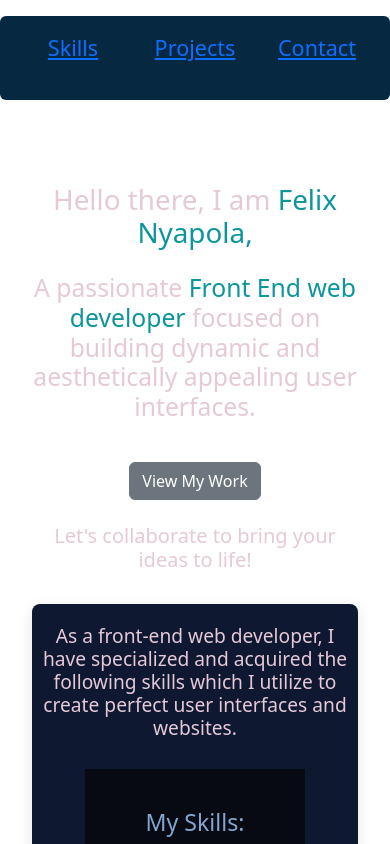
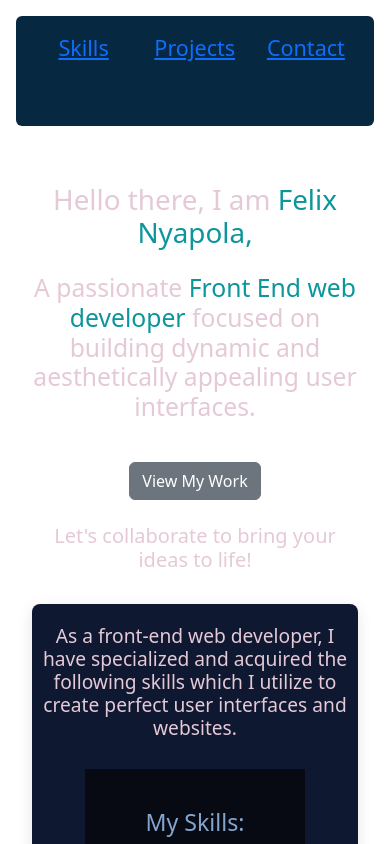
Before and after one commit to nyapo1/ReactPortolio, a React (Vite) app: page / in a window 390 px wide. Shown: the top 844 px of the page. Built offline with nearby package versions, Linux system fonts and the light colour scheme.

Commit message:
make the Navbar Active link Change color

```diff
--- a/src/components/Navbar.jsx
+++ b/src/components/Navbar.jsx
@@ -28,14 +28,14 @@ const Navbars = () => {
   return (
     <div className="container-lg">
       <div className='row justify-content-center'>
-        <header className={`py-2 fixed-top rounded main-navbar col-md-8 text-center mt-3 ${isVisible ? '' : 'd-none'}`}>
+        <header className={`py-2 fixed-top rounded main-navbar col-md-8 col-11 text-center mt-3 ${isVisible ? '' : 'd-none'}`}>
         <ul className="nav nav-pills bg-transparent justify-content-around">
-      <li className="nav-item li-item col-3 mt-2">
+      <li className="nav-item li-item col-3 mt-2 align-items-center">
         <Link
           to="skills"
           smooth={true}
           duration={500}
-          className={`fs-4 ${activeLink === 'skills' ? 'active-link' : 'inactive-link'}`}
+          className={`fs-4 ${activeLink === 'skills' ? 'active-link' : 'inactive-link'} nav-links`}
           onClick={() => setActiveLink('skills')}
         >
           Skills
@@ -46,7 +46,7 @@ const Navbars = () => {
           to="projects"
           smooth={true}
           duration={500}
-          className={`fs-4 ${activeLink === 'projects' ? 'active-link' : 'inactive-link'}`}
+          className={`fs-4 ${activeLink === 'projects' ? 'active-link' : 'inactive-link'} nav-links`}
           onClick={() => setActiveLink('projects')}
         >
           Projects
@@ -57,7 +57,7 @@ const Navbars = () => {
           to="contact"
           smooth={true}
           duration={500}
-          className={`fs-4 ${activeLink === 'contact' ? 'active-link' : 'inactive-link'}`}
+          className={`fs-4 ${activeLink === 'contact' ? 'active-link' : 'inactive-link'} nav-links`}
           onClick={() => setActiveLink('contact')}
         >
           Contact
--- a/src/index.css
+++ b/src/index.css
@@ -69,10 +69,17 @@ button:focus-visible {
   }
 }
 
+@media (max-width:768px){
+  .main-navbar {
+    margin-left: 1rem;
+    margin-right: 3rem;
+}
+}
+
 .main-navbar{
   background-color: #072841;
-  margin-right: 10px ;
-  height: 10%;
+  /* margin-right: 10px ; */
+  height: 13%;
 }
 
 .hero-text{
```
